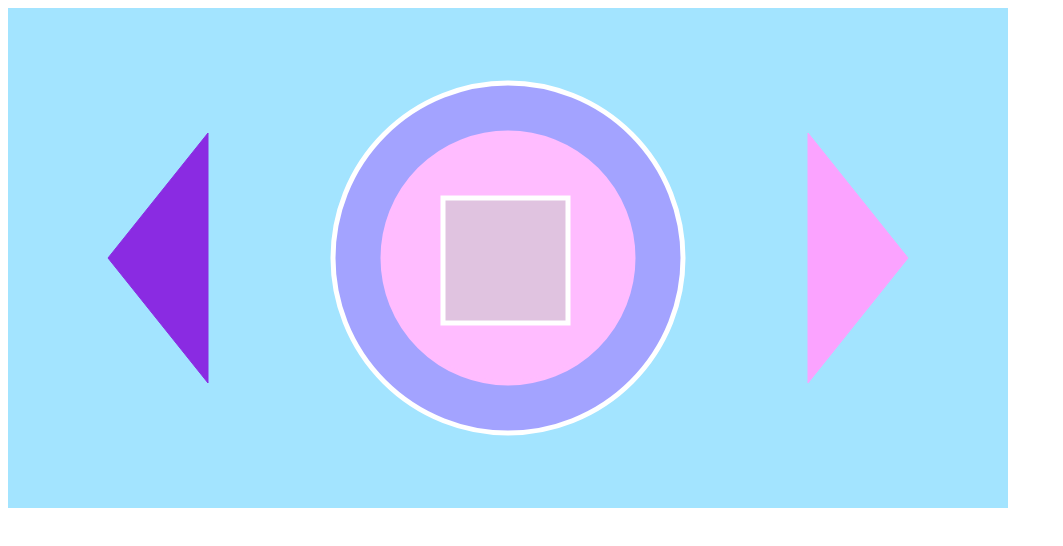
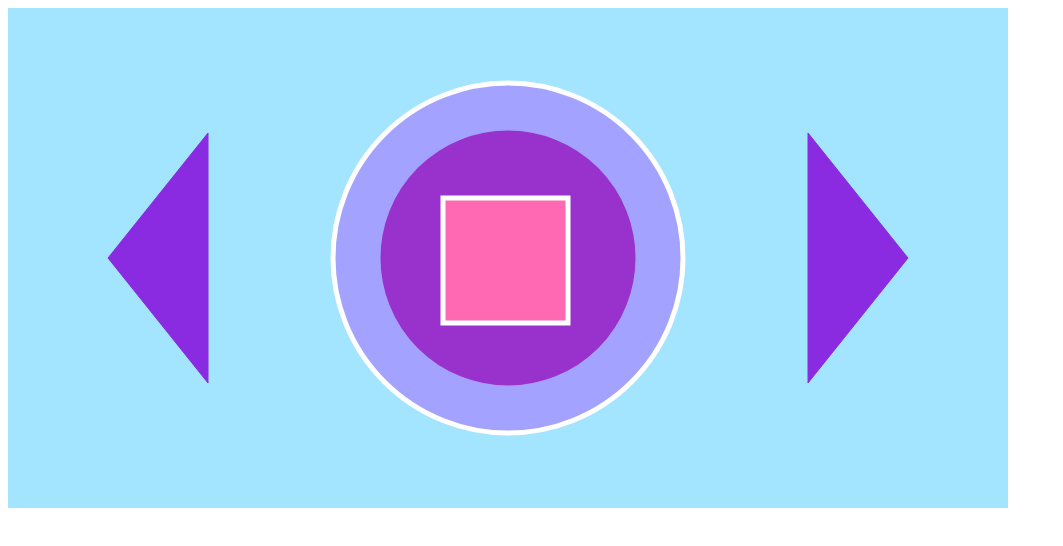
Before and after one commit to Nurul30/MultimediaOnline, a plain HTML site: page praktikum-1-1700016056.html in a window 1280 px wide. Shown: the whole page, without its empty margins (0-1063 px from the left). Drawn offline with Linux system fonts and the light colour scheme.

Commit message:
Update praktikum-1-1700016056.html

```diff
--- a/praktikum-1-1700016056.html
+++ b/praktikum-1-1700016056.html
@@ -35,8 +35,8 @@
 		ctx.lineTo(900, 250);
 		ctx.lineTo(800, 375);
 		ctx.closePath();
-		ctx.strokeStyle = "#fba3ff";
-		ctx.fillStyle = "#fba3ff";
+		ctx.strokeStyle = "#8A2BE2";
+		ctx.fillStyle = "#8A2BE2";
 		ctx.fill();
 		ctx.stroke();
 
@@ -53,8 +53,8 @@
 		  //Lingkaran2
 		 ctx.beginPath();
 		 ctx.arc(500,250,125,0,2 * Math.PI);
-		 ctx.strokeStyle = "#ffbcff";
-		 ctx.fillStyle = "#ffbcff";
+		 ctx.strokeStyle = "#9932CC";
+		 ctx.fillStyle = "#9932CC";
 		 ctx.fill();
 		 ctx.stroke();
 
@@ -63,7 +63,7 @@
 		 ctx.rect(435,190,125,125);
 		 ctx.strokeStyle = "#ffffff";
 		 ctx.lineWidth = 5 ;
-		 ctx.fillStyle = "#e0c3e0";
+		 ctx.fillStyle = "#FF69B4";
 		 ctx.fill();
 		 ctx.stroke();
 
```
